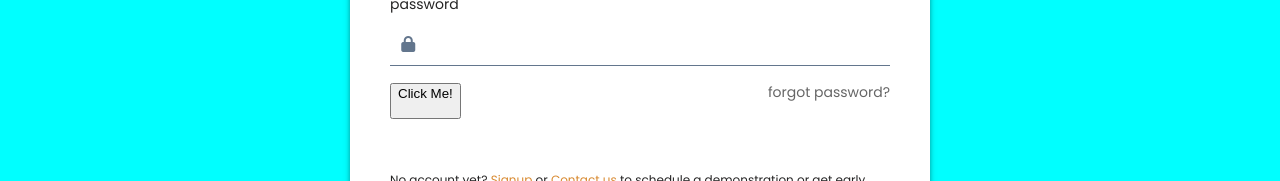
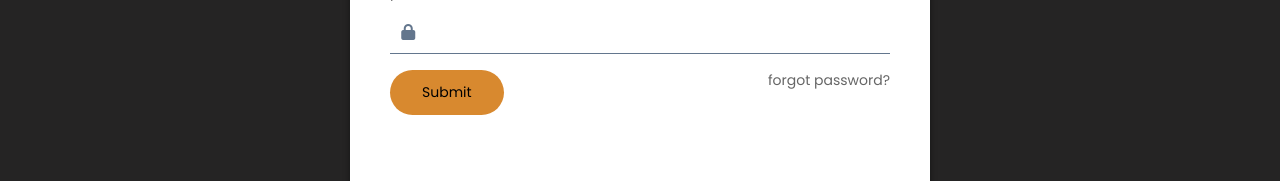
Before and after one commit to esteakshapin/fluidify-front-end, a React (Create React App) app: page / in a window 1280 px wide. Shown: the part 375-556 px from the top of the page. Built offline with nearby package versions, Linux system fonts and the light colour scheme.

Commit message:
added button; TODO: center button

```diff
--- a/src/App.js
+++ b/src/App.js
@@ -11,13 +11,11 @@ function App() {
       <TokenContext.Provider value={"ads"}>
         <NavBar></NavBar>
       </TokenContext.Provider>
+
       {/* body */}
       <div className="bodyContent">
         <SignIn></SignIn>
       </div>
-
-      {/* spacer to push footer to the bottom of page */}
-      {/* <div className="spacer"></div> */}
 
       {/* footer */}
       <Footer></Footer>
--- /dev/null
+++ b/src/components/FormComponents/DefaultButton.css
@@ -0,0 +1,26 @@
+/* css borrowed from https://getcssscan.com/css-buttons-examples */
+.DefaultButton {
+  background: var(--color-orange);
+  border-radius: 999px;
+  box-sizing: border-box;
+  color: 0;
+
+  cursor: pointer;
+
+  font-family: "Poppins";
+  font-style: normal;
+  font-weight: 400;
+  font-size: 14px;
+  line-height: 21px;
+
+  opacity: 1;
+  outline: 0 solid transparent;
+
+  padding: 0.75rem 2rem;
+  user-select: none;
+  -webkit-user-select: none;
+  touch-action: manipulation;
+  width: fit-content;
+  word-break: break-word;
+  border: 0;
+}
--- /dev/null
+++ b/src/components/FormComponents/DefaultButton.jsx
@@ -0,0 +1,14 @@
+import React from "react";
+import "./DefaultButton.css";
+
+function DefaultButton(props) {
+  const btnClass = "DefaultButton " + props.btnClass;
+
+  return (
+    <button type="button" className={btnClass} onclick={props.onclickFunction}>
+      {props.text != null ? props.text : "Submit"}
+    </button>
+  );
+}
+
+export default DefaultButton;
--- a/src/components/SignIn/SignIn.css
+++ b/src/components/SignIn/SignIn.css
@@ -5,7 +5,6 @@
   flex-direction: column;
   align-items: center;
   justify-content: center;
-  background-color: aqua;
 }
 
 .signInContainer {
@@ -55,3 +54,7 @@
   text-decoration: none;
   color: var(--color-orange);
 }
+
+.signInContainer .buttonWrapper {
+  display: flex;
+}
--- a/src/components/SignIn/SignIn.jsx
+++ b/src/components/SignIn/SignIn.jsx
@@ -3,6 +3,7 @@ import InputWithLeadingIcon from "../FormComponents/InputWithLeadingIcon";
 import PaperContainer from "../PaperContainer";
 import "./SignIn.css";
 import SignInFormFooter from "./SignInFormFooter";
+import DefaultButton from "../FormComponents/DefaultButton";
 
 function SignIn() {
   return (
@@ -32,9 +33,9 @@ function SignIn() {
               {" "}
               forgot password?{" "}
             </a>
-            <button type="button" onclick="alert('Hello world!')">
-              Click Me!
-            </button>
+            <div className="buttonWrapper">
+              <DefaultButton></DefaultButton>
+            </div>
           </div>
 
           {/* <!-- form footer --> */}
```
